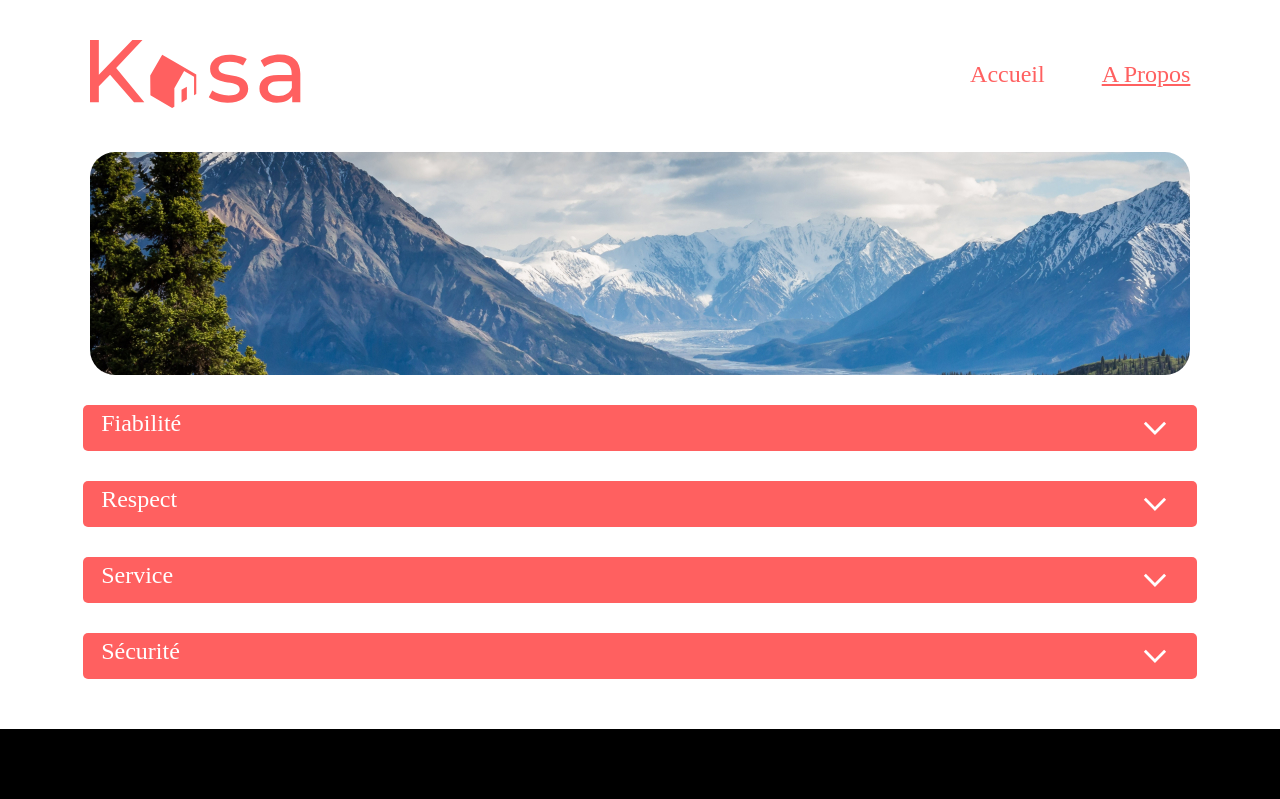
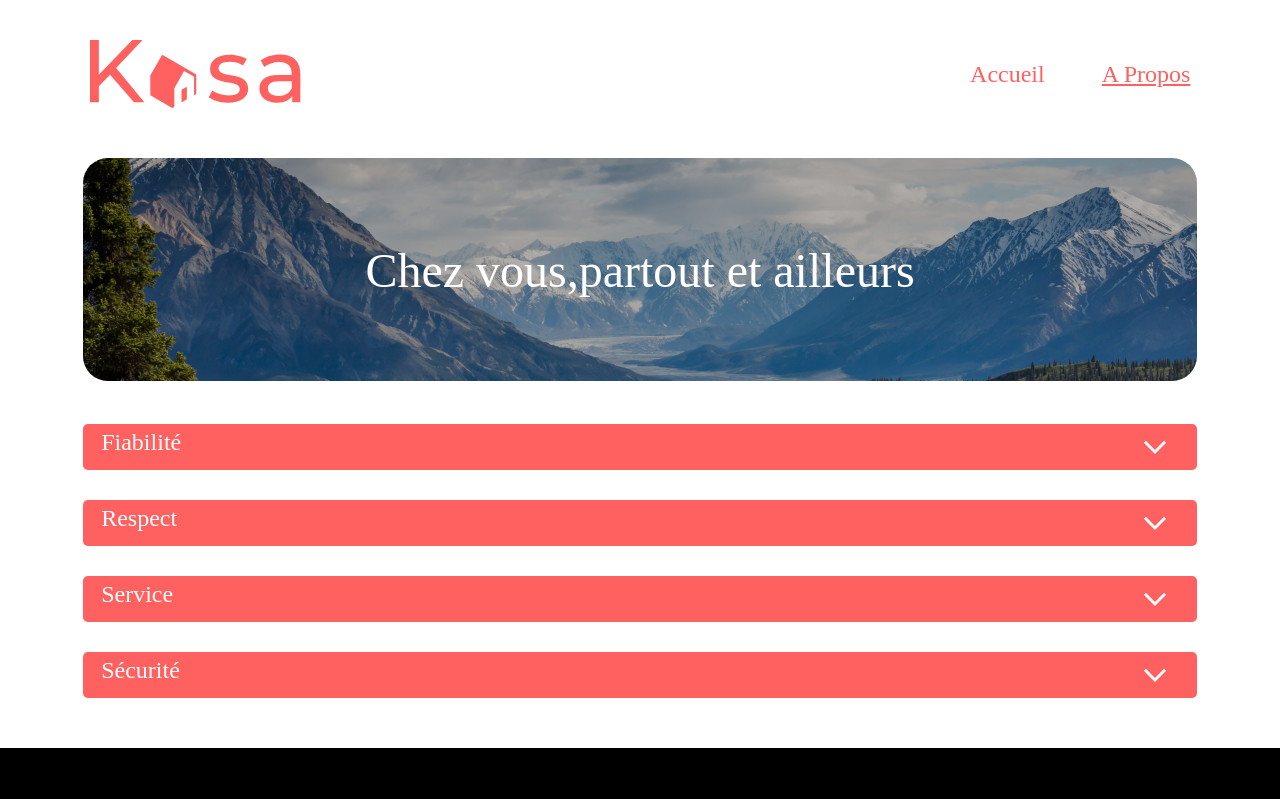
Before and after one commit to denisk13005/KirmannDenis_P11_18032021, a React (Create React App) app: page /about in a window 1280 px wide. Shown: the top 799 px of the page. Built offline with nearby package versions, Linux system fonts and the light colour scheme.

Commit message:
changement du brackgroungImgBanner en fonction de la largeur d'écran

```diff
--- /dev/null
+++ b/src/components/Banner.jsx
@@ -0,0 +1,18 @@
+import React from 'react'
+import '../styles/components/banner.scss'
+
+const Banner = ({ background }) => {
+  return (
+    <div className="homeBanner">
+      <div className="bannerImg__container">
+        <img src={background} alt="bannière" />
+      </div>
+      <div className="homeBanner__title">
+        <p>Chez vous,</p>
+        <p>partout et ailleurs</p>
+      </div>
+    </div>
+  )
+}
+
+export default Banner
--- a/src/pages/About.jsx
+++ b/src/pages/About.jsx
@@ -3,8 +3,19 @@ import Header from '../components/Header'
 import Footer from '../components/Footer'
 import '../styles/pages/about.scss'
 import AboutContainer from '../components/AboutContainer'
+import Banner from '../components/Banner'
+import about from '../assets/about.jpg'
+import aboutBig from '../assets/aboutBig.jpg'
 
 const About = () => {
+  // console.log(window.innerWidth)
+  let [viewportWidth, setViewportWidth] = useState({})
+  const getSize = () => {
+    setViewportWidth(window.innerWidth)
+  }
+  window.addEventListener('resize', getSize)
+  console.log(viewportWidth)
+  let backgroundImgBanner = viewportWidth < 840 ? about : aboutBig
   const [aboutDatas, setAboutData] = useState([])
   useEffect(() => {
     fetch('./data/datas.json')
@@ -14,7 +25,7 @@ const About = () => {
   return (
     <div>
       <Header />
-      <div className="banner"></div>
+      <Banner background={backgroundImgBanner} />
       {aboutDatas.map((el, index) => (
         <AboutContainer key={index} el={el} />
       ))}
--- a/src/pages/Home.jsx
+++ b/src/pages/Home.jsx
@@ -4,6 +4,7 @@ import Footer from '../components/Footer'
 import Header from '../components/Header'
 import background from '../assets/backgroundHome.png'
 import '../styles/pages/home.scss'
+import Banner from '../components/Banner'
 const Home = () => {
   const [accommodations, setAccommodations] = useState([])
   useEffect(() => {
@@ -14,7 +15,7 @@ const Home = () => {
   return (
     <div>
       <Header />
-      <div className="homeBanner">
+      {/* <div className="homeBanner">
         <div className="bannerImg__container">
           <img src={background} alt="bannière" />
         </div>
@@ -22,7 +23,8 @@ const Home = () => {
           <p>Chez vous,</p>
           <p>partout et ailleurs</p>
         </div>
-      </div>
+      </div> */}
+      <Banner background={background} />
       <div className="homeContainer">
         {accommodations !== undefined
           ? accommodations.map((accommodation, index) => (
--- /dev/null
+++ b/src/styles/components/banner.scss
@@ -0,0 +1,59 @@
+.homeBanner {
+  width: 87%;
+  height: 223px;
+  margin: auto;
+  overflow: hidden;
+  border-radius: 25px;
+  margin-top: 50px;
+  margin-bottom: 43px;
+  position: relative;
+  color: white;
+  @media screen and (max-width: 840px) {
+    height: 111px;
+    margin-bottom: 22px;
+  }
+  &__title {
+    position: absolute;
+    top: 50%;
+    left: 50%;
+    transform: translate(-50%, -50%);
+    display: flex;
+    @media screen and (max-width: 500px) {
+      flex-wrap: wrap;
+      left: 10%;
+      transform: translate(0%, -50%);
+    }
+
+    p {
+      width: max-content;
+      text-align: center;
+      margin: 0;
+      font-size: 48px;
+      @media screen and (max-width: 840px) {
+        font-size: 24px;
+        width: max-content;
+        text-align: left;
+      }
+    }
+  }
+
+  .bannerImg__container {
+    width: 100%;
+    height: 100%;
+    img {
+      width: 100%;
+      min-height: 100%;
+      object-fit: cover;
+    }
+    &::after {
+      content: '';
+      background-color: black;
+      opacity: 0.3;
+      width: 100%;
+      height: 100%;
+      position: absolute;
+      left: 0;
+      top: 0;
+    }
+  }
+}
--- a/src/styles/pages/home.scss
+++ b/src/styles/pages/home.scss
@@ -2,65 +2,65 @@
 body {
   font-size: 48px;
 
-  .homeBanner {
-    width: 87%;
-    height: 223px;
-    margin: auto;
-    overflow: hidden;
-    border-radius: 25px;
-    margin-top: 50px;
-    margin-bottom: 43px;
-    position: relative;
-    color: white;
-    @media screen and (max-width: 840px) {
-      height: 111px;
-      margin-bottom: 22px;
-    }
-    &__title {
-      position: absolute;
-      top: 50%;
-      left: 50%;
-      transform: translate(-50%, -50%);
-      display: flex;
-      @media screen and (max-width: 500px) {
-        flex-wrap: wrap;
-        left: 10%;
-        transform: translate(0%, -50%);
-      }
+  // .homeBanner {
+  //   width: 87%;
+  //   height: 223px;
+  //   margin: auto;
+  //   overflow: hidden;
+  //   border-radius: 25px;
+  //   margin-top: 50px;
+  //   margin-bottom: 43px;
+  //   position: relative;
+  //   color: white;
+  //   @media screen and (max-width: 840px) {
+  //     height: 111px;
+  //     margin-bottom: 22px;
+  //   }
+  //   &__title {
+  //     position: absolute;
+  //     top: 50%;
+  //     left: 50%;
+  //     transform: translate(-50%, -50%);
+  //     display: flex;
+  //     @media screen and (max-width: 500px) {
+  //       flex-wrap: wrap;
+  //       left: 10%;
+  //       transform: translate(0%, -50%);
+  //     }
 
-      p {
-        width: max-content;
-        text-align: center;
-        margin: 0;
-        font-size: 48px;
-        @media screen and (max-width: 840px) {
-          font-size: 24px;
-          width: max-content;
-          text-align: left;
-        }
-      }
-    }
+  //     p {
+  //       width: max-content;
+  //       text-align: center;
+  //       margin: 0;
+  //       font-size: 48px;
+  //       @media screen and (max-width: 840px) {
+  //         font-size: 24px;
+  //         width: max-content;
+  //         text-align: left;
+  //       }
+  //     }
+  //   }
 
-    .bannerImg__container {
-      width: 100%;
-      height: 100%;
-      img {
-        width: 150%;
-        min-height: 100%;
-        object-fit: cover;
-      }
-      &::after {
-        content: '';
-        background-color: black;
-        opacity: 0.3;
-        width: 100%;
-        height: 100%;
-        position: absolute;
-        left: 0;
-        top: 0;
-      }
-    }
-  }
+  //   .bannerImg__container {
+  //     width: 100%;
+  //     height: 100%;
+  //     img {
+  //       width: 150%;
+  //       min-height: 100%;
+  //       object-fit: cover;
+  //     }
+  //     &::after {
+  //       content: '';
+  //       background-color: black;
+  //       opacity: 0.3;
+  //       width: 100%;
+  //       height: 100%;
+  //       position: absolute;
+  //       left: 0;
+  //       top: 0;
+  //     }
+  //   }
+  // }
   .homeContainer {
     margin: auto;
     display: flex;
```
